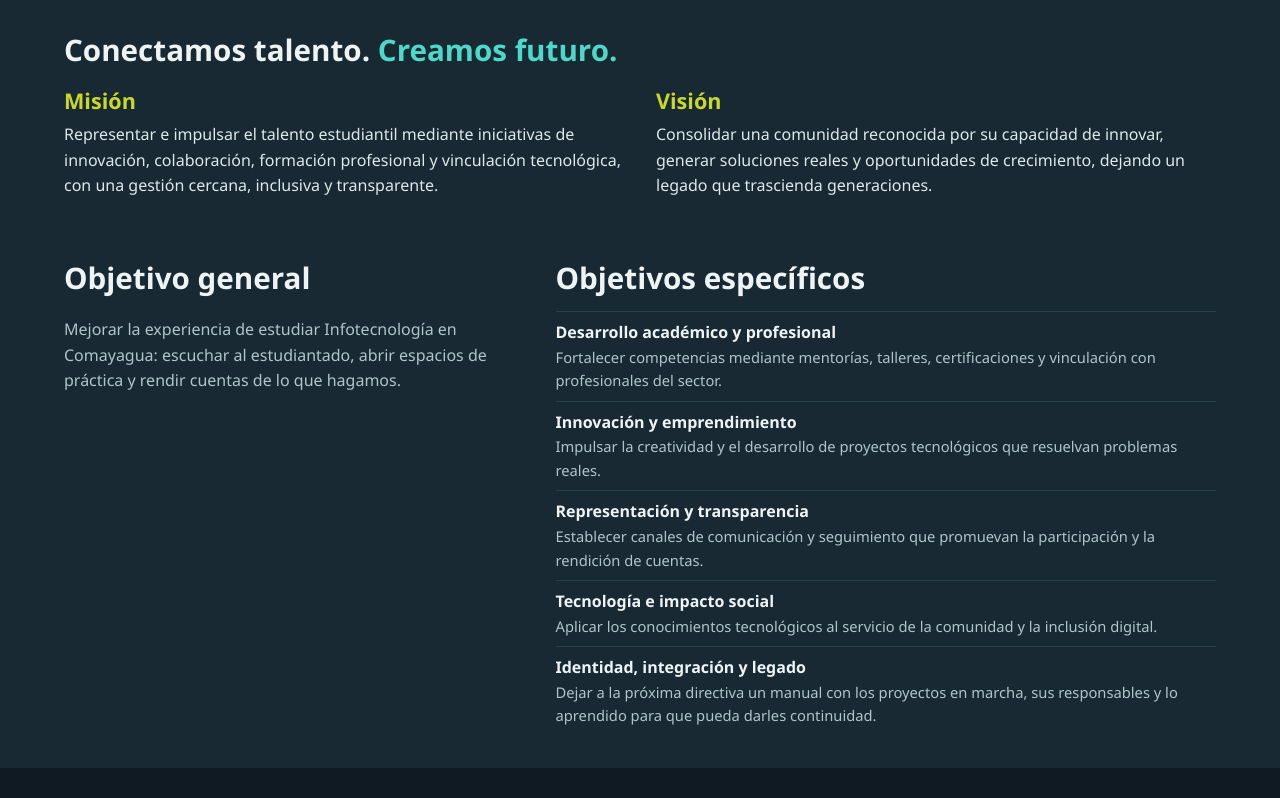
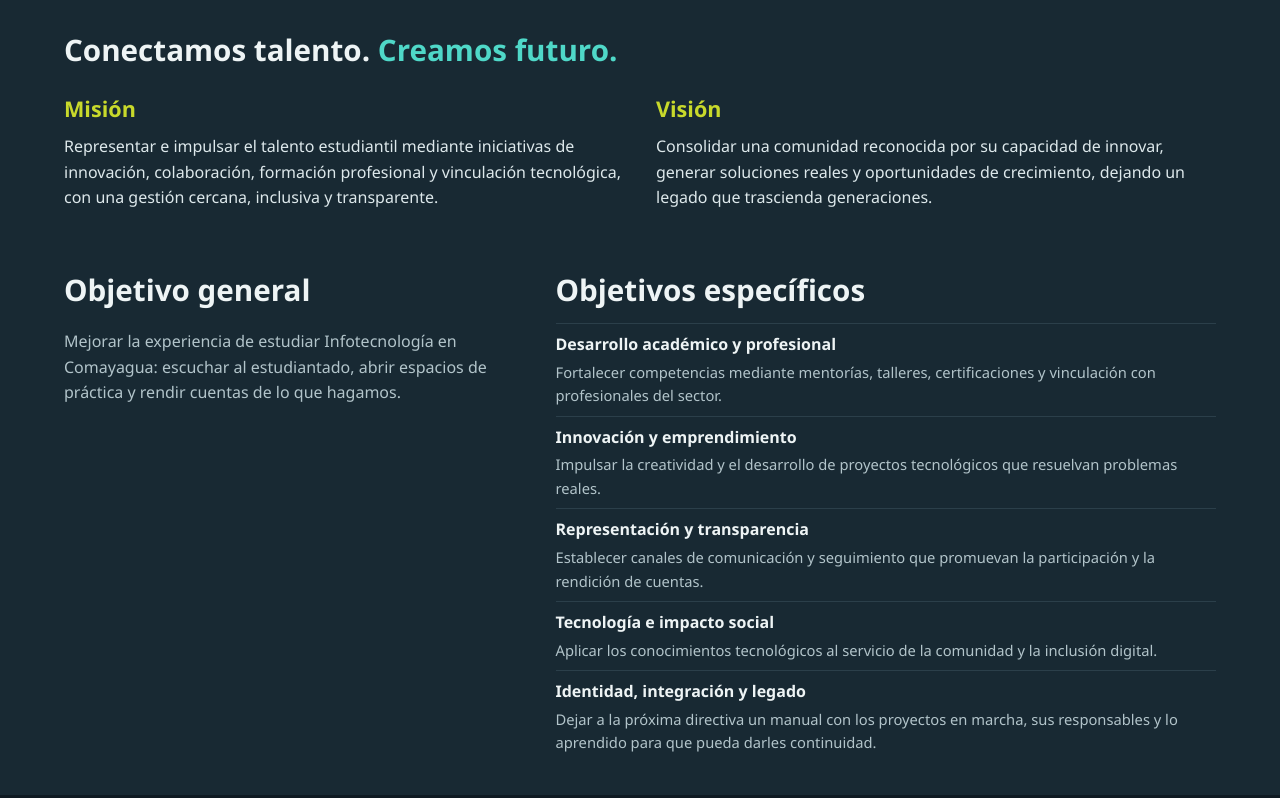
Before and after one commit to lealsama/somos-infotec-web, a plain HTML site: page index.html in a window 1280 px wide. Shown: the part 802-1600 px from the top of the page. Drawn offline with Linux system fonts and the light colour scheme.

Commit message:
Distribuir los objetivos a lo alto de la diapositiva

```diff
--- a/css/estilos.css
+++ b/css/estilos.css
@@ -447,7 +447,13 @@ html.con-zoom, .con-zoom body, .con-zoom :is(.carrusel__pista, .pestanas) {
   .propuestas__intro { display: none; }
   .portada h1 { font-size: clamp(2rem, 4.4vw, 4.8rem); margin: 10px 0 0; }
   .identidad > .mv { flex: none; }
-  .identidad > .objetivo { flex: 1; align-content: start; background: inherit; }
+  .identidad > .lema { padding-bottom: clamp(18px, 3svh, 36px); }
+  .identidad .mv__texto { margin-top: 12px; }
+  .identidad > .objetivo { flex: 1; align-content: stretch; background: inherit; }
+  .identidad .especificos, .identidad .especificos > .contenedor { display: flex; flex-direction: column; align-self: stretch; }
+  .identidad .especificos > .contenedor { flex: 1; }
+  .identidad .lista-objetivos { flex: 1; display: flex; flex-direction: column; }
+  .identidad .lista-objetivos > div { flex: 1; display: flex; flex-direction: column; justify-content: center; gap: 3px; }
   .lema { background: var(--fondo-1); padding: 28px 0 16px; }
   .lema__texto, .titulo { font-size: 1.85rem; }
   .titulo::after { display: none; }
--- a/index.html
+++ b/index.html
@@ -7,7 +7,7 @@
   <meta name="description" content="Somos Infotec: planilla de directiva estudiantil de Infotecnología, UJCV Campus Comayagua. Conocé al equipo y nuestras propuestas.">
   <meta name="theme-color" content="#0a2530">
   <link rel="icon" href="img/icono.svg" type="image/svg+xml">
-  <link rel="stylesheet" href="css/estilos.css?v=proposito-6">
+  <link rel="stylesheet" href="css/estilos.css?v=proposito-7">
 </head>
 <body>
   <a class="saltar" href="#contenido">Saltar al contenido</a>
```
